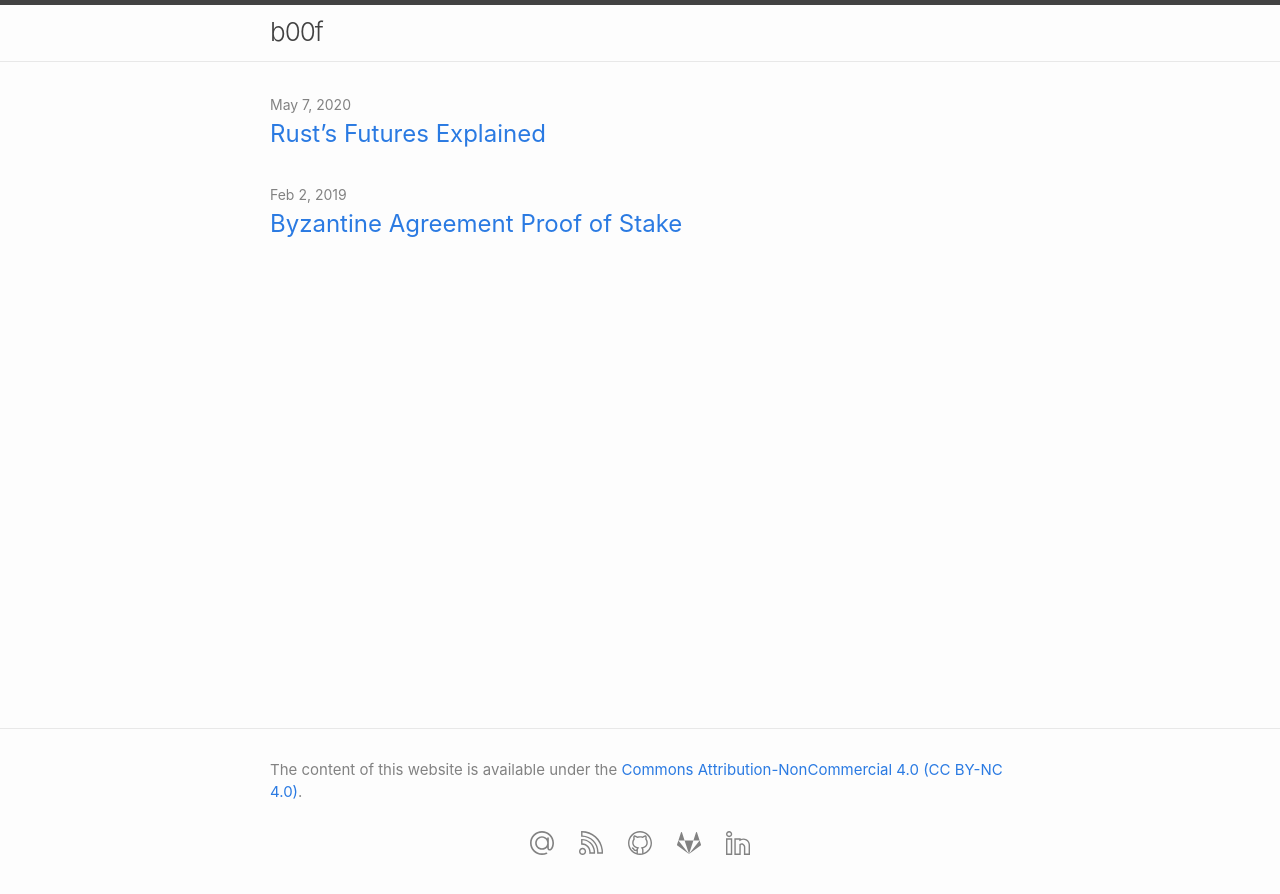
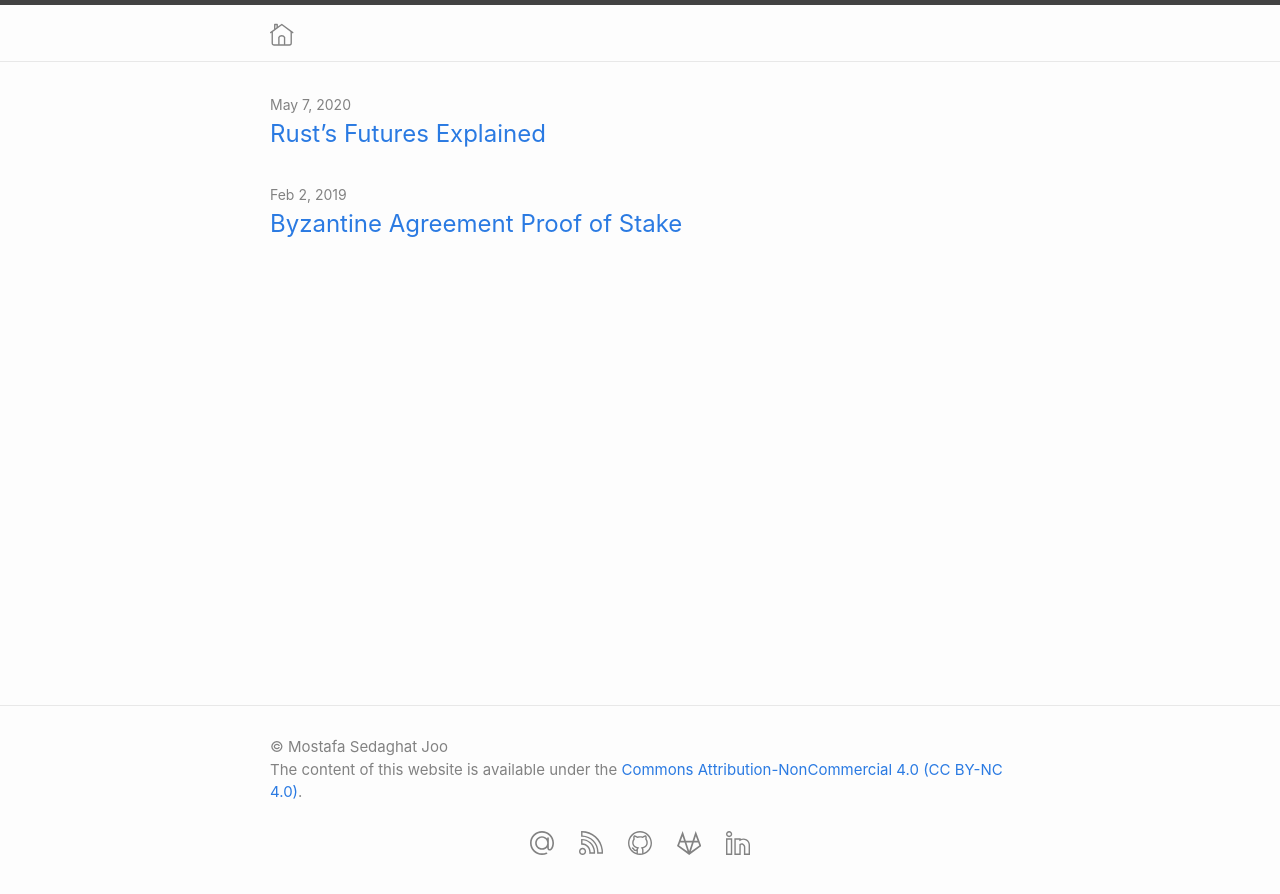
Before and after one commit to b00f/b00f.github.io, a Jekyll site: the page built from index.markdown, in a window 1280 px wide. Shown: the top 894 px of the page. Built offline with Jekyll 4.4.1, drawn with Linux system fonts in a browser that asks for light colours.

Commit message:
Update header and footer

```diff
--- a/_includes/footer.html
+++ b/_includes/footer.html
@@ -6,7 +6,9 @@
     <div class="footer-col-wrapper">
 
       <div class="">
-        <p class="text-muted">The content of this website is available under the <a href="https://creativecommons.org/licenses/by-nc/4.0/" rel="nofollow">Commons Attribution-NonCommercial 4.0 (CC BY-NC 4.0)</a>.</p>
+        <p class="text-muted">
+          &copy; Mostafa Sedaghat Joo<br>
+          The content of this website is available under the <a href="https://creativecommons.org/licenses/by-nc/4.0/" rel="nofollow">Commons Attribution-NonCommercial 4.0 (CC BY-NC 4.0)</a>.</p>
       </div>
     </div>
 
--- a/_includes/header.html
+++ b/_includes/header.html
@@ -4,7 +4,7 @@
     {%- assign default_paths = site.pages | map: "path" -%}
     {%- assign page_paths = site.header_pages | default: default_paths -%}
     {%- assign titles_size = site.pages | map: 'title' | join: '' | size -%}
-    <a class="site-title" rel="author" href="{{ "/" | relative_url }}">{{ site.title | escape }}</a>
+    <a class="site-title" rel="author" href="{{ "/" | relative_url }}"><svg class="svg-icon grey"><use xlink:href="{{ '/assets/icons.svg#home' | relative_url }}"></use></svg></a>
 
     {%- if titles_size > 0 -%}
       <nav class="site-nav">
```
Also changed, not shown: assets/icons.svg.
